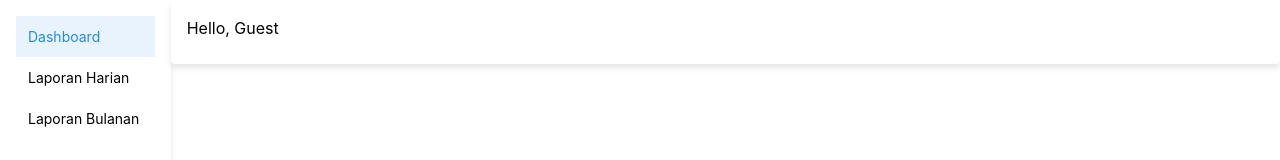
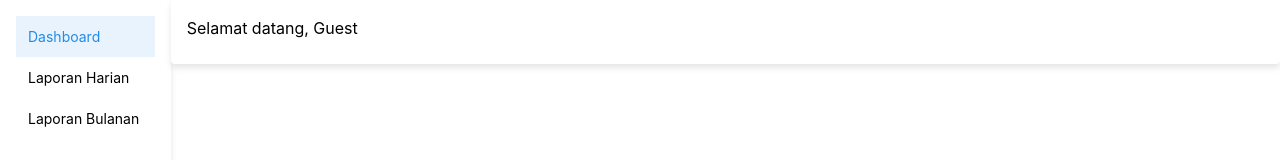
Before and after one commit to dioauliaharrisa/standard_dashboard, a React (Vite) app: page / in a window 1280 px wide. Shown: the top 160 px of the page. Built offline with nearby package versions, Linux system fonts and the light colour scheme.

Commit message:
Update welcome message to include Indonesian translation

```diff
--- a/src/pages/layout/index.tsx
+++ b/src/pages/layout/index.tsx
@@ -53,7 +53,7 @@ export const Layout: React.FC = () => {
       </Paper>
       <div className={styles.page}>
         <Card className={styles.header}>
-          <Text>Hello, {userName || "Guest"}</Text>
+          <Text>Selamat datang, {userName || "Guest"}</Text>
         </Card>
         <Outlet />
       </div>
```
